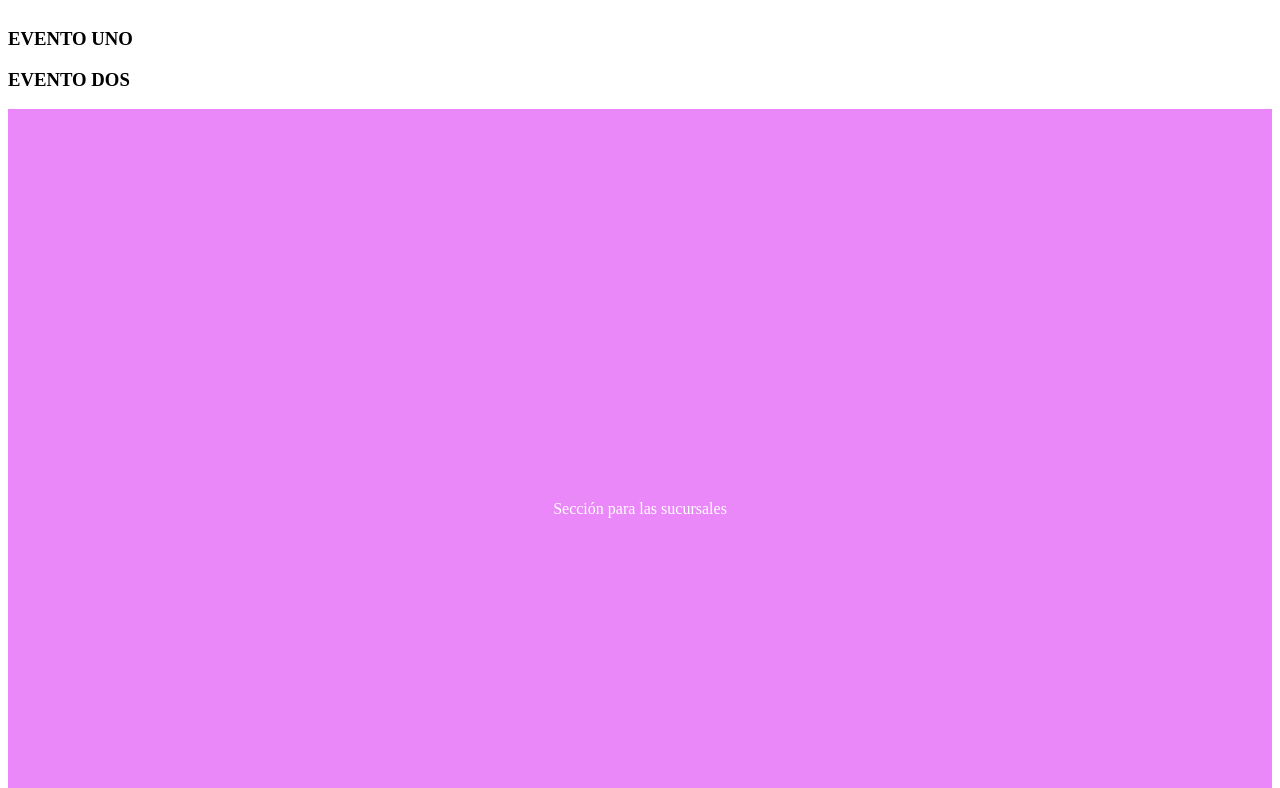
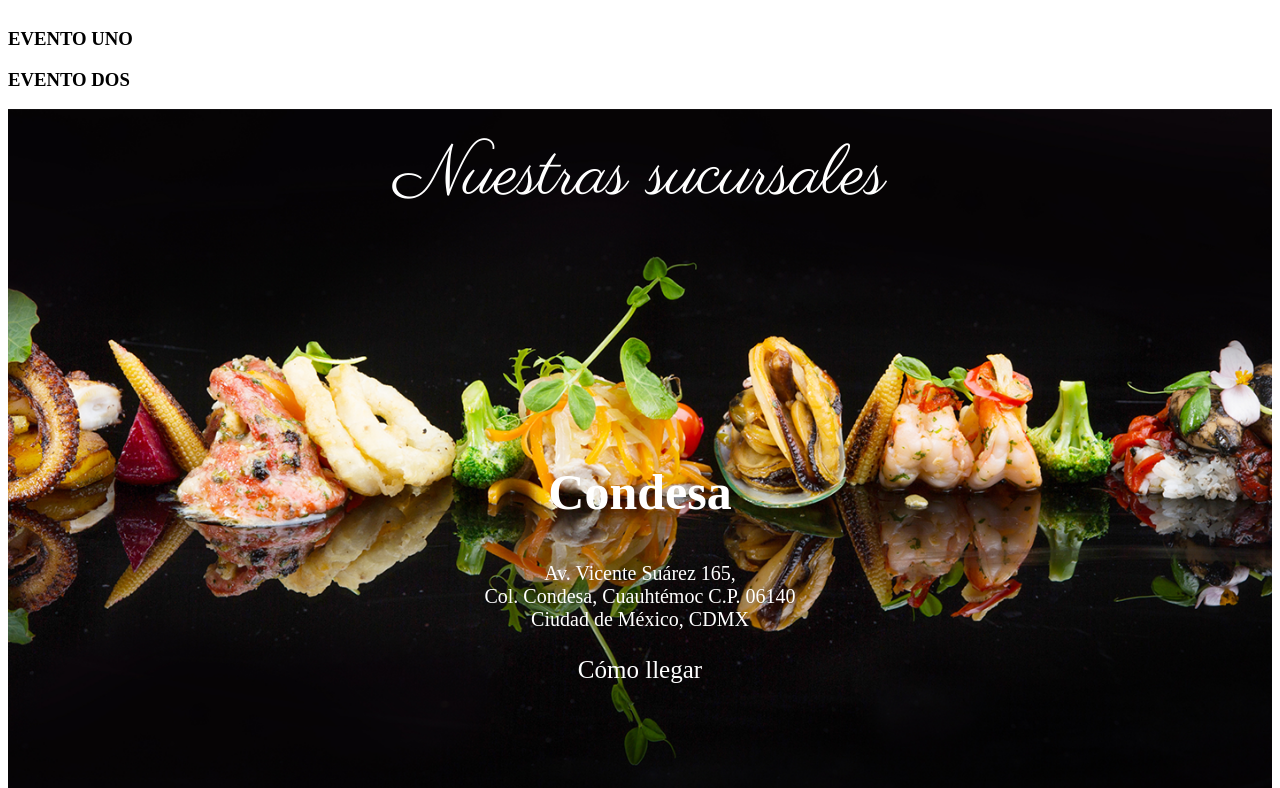
Before and after one commit to ignacio2194/C11-13-M-CSHARP-REACT, a React (Create React App) app in the folder frontEnd/: page / in a window 1280 px wide. Shown: the part 1932-2720 px from the top of the page. Built offline with nearby package versions, Linux system fonts and the light colour scheme.

Commit message:
Sección Sucursales

```diff
--- a/frontEnd/src/components/sucursales/sucursales.jsx
+++ b/frontEnd/src/components/sucursales/sucursales.jsx
@@ -1,17 +1,35 @@
+import React from 'react';
+import fondoSucursales from '../../img/fondo-sucursales.png';
+import './sucursales.module.css';
+
 const Sucursales = () => {
   return (
-    <section
+    <div
       style={{
-        display: "flex",
-        justifyContent: "center",
-        alignItems: "center",
-        minHeight: "100vh",
-        color: "white",
-        backgroundColor: "#ea88f9"
+        backgroundImage: `url(${fondoSucursales})`,
+        backgroundSize: 'cover',
+        backgroundRepeat: 'no-repeat',
+        backgroundPosition: 'center',
+        width: '100%',
+        height: '100vh',
+        display: 'flex',
+        flexDirection: 'column',
+        alignItems: 'center',
       }}
     >
-      Sección para las sucursales
-    </section>
+      <h1 style={{ textAlign: 'center', color: '#ffffff', marginTop: '20px', fontFamily:'Parisienne, cursive', fontSize:'70px', fontWeight: 'normal' }}>Nuestras sucursales</h1>
+          <div style={{ marginTop: '150px' }}>
+            <h2 style={{ textAlign: 'center', color: '#ffffff', fontSize:'50px' }}>Condesa</h2>
+            <p style={{ textAlign: 'center', color: '#ffffff', fontSize:'20px' }}>
+              Av. Vicente Suárez 165,
+              <br />
+              Col. Condesa, Cuauhtémoc C.P. 06140
+              <br />
+              Ciudad de México, CDMX
+            </p>
+            <p style={{ textAlign: 'center', color: '#ffffff', fontSize:'25px' }}>Cómo llegar</p>
+          </div>
+    </div>
   );
 };
 
--- /dev/null
+++ b/frontEnd/src/components/sucursales/sucursales.module.css
@@ -0,0 +1 @@
+@import url('https://fonts.googleapis.com/css2?family=Parisienne&display=swap');
```
Also changed, not shown: frontEnd/src/img/fondo-sucursales.png (added).
